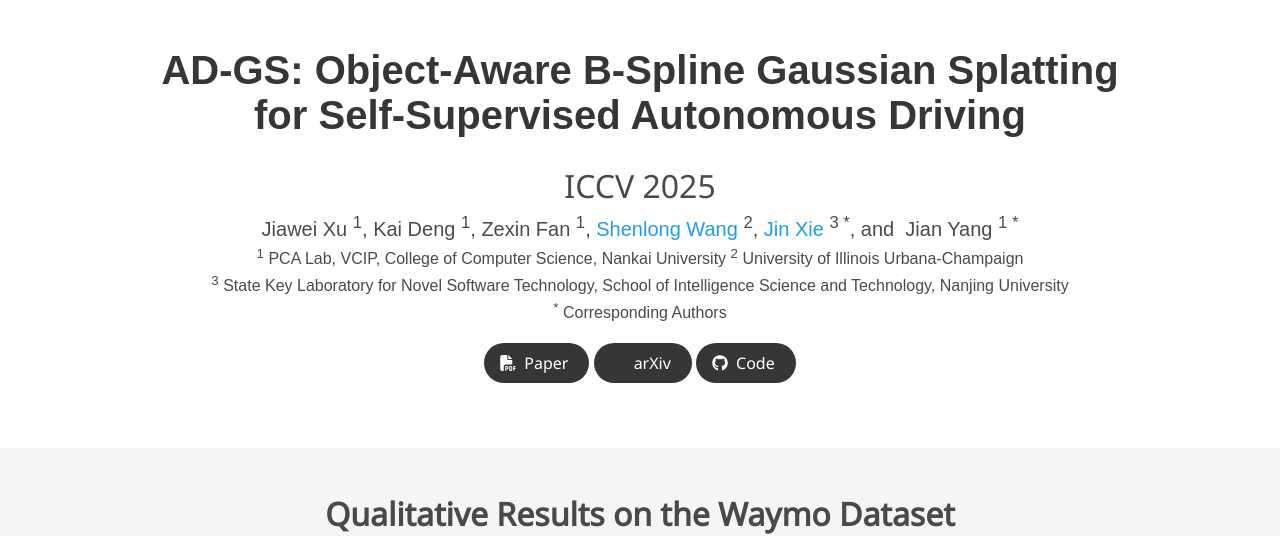
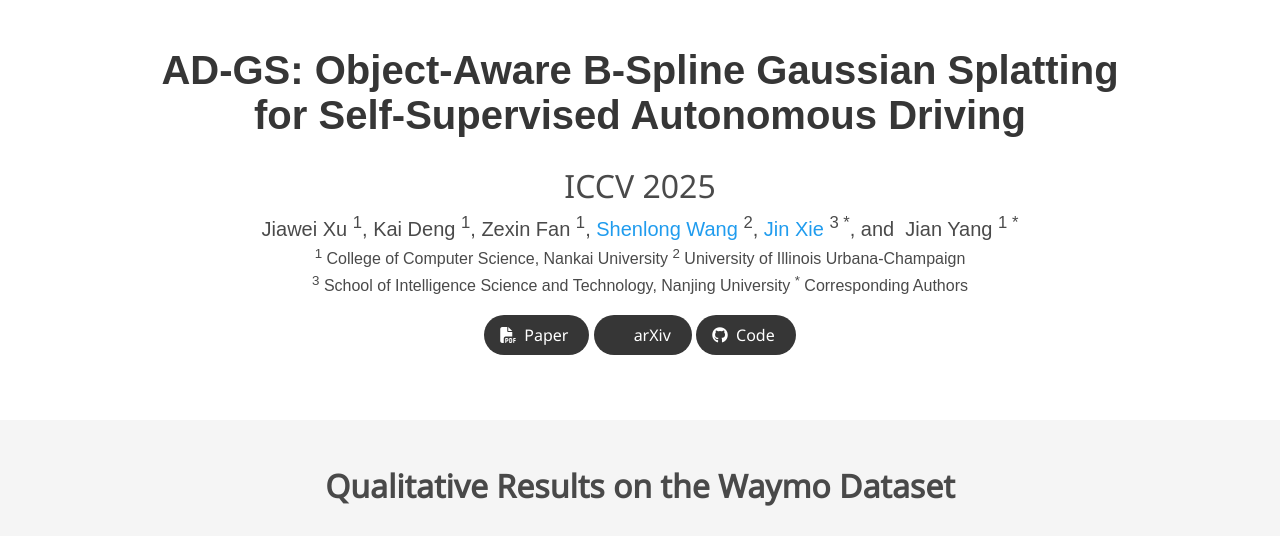
Before and after one commit to JiaweiXu8/AD-GS-web, a plain HTML site: page index.html in a window 1280 px wide. Shown: the top 536 px of the page. Drawn offline with nearby package versions, Linux system fonts and the light colour scheme; some icons are missing; a web font is replaced by a local one.

Commit message:
Update index.html

```diff
--- a/index.html
+++ b/index.html
@@ -120,9 +120,9 @@
           </div>
 
           <div class="is-size-6 publication-authors">
-            <span class="author-block"><sup>1</sup> PCA Lab, VCIP, College of Computer Science, Nankai University </span>
+            <span class="author-block"><sup>1</sup> College of Computer Science, Nankai University </span>
             <span class="author-block"><sup>2</sup> University of Illinois Urbana-Champaign </span>
-            <span class="author-block"><sup>3</sup> State Key Laboratory for Novel Software Technology, School of Intelligence Science and Technology, Nanjing University </span>
+            <span class="author-block"><sup>3</sup> School of Intelligence Science and Technology, Nanjing University </span>
             <!-- <span class="author-block"><sup>3</sup> State Key Laboratory for Novel Software Technology, Nanjing University, Nanjing, China </span> -->
             <!-- <span class="author-block"><sup>4</sup> School of Intelligence Science and Technology, Nanjing University, Suzhou, China </span><br> -->
             <span class="author-block"><sup>*</sup> Corresponding Authors </span>
```
